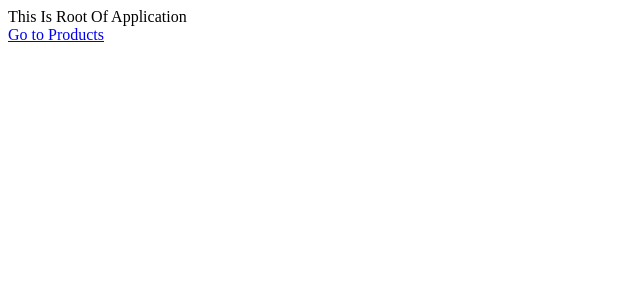
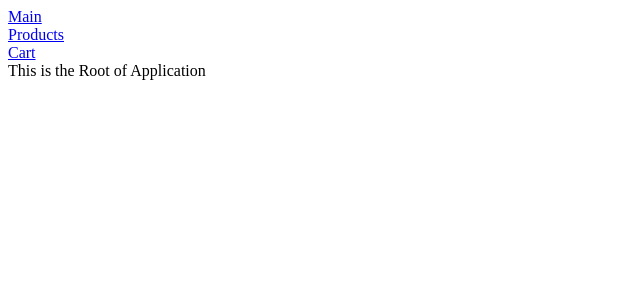
Before and after one commit to Markiewic/keeper, a React (Create React App) app: page / in a window 1280 px wide. Shown: the top 300 px of the page, without its empty margins (0-640 px from the left). Built offline with nearby package versions, Linux system fonts and the light colour scheme.

Commit message:
Небольшое изменение архитектуры

```diff
--- a/src/App.js
+++ b/src/App.js
@@ -1,15 +1,37 @@
 import React, { Component } from 'react';
 import { connect } from 'react-redux';
+import { BrowserRouter, Route, Switch, Link } from 'react-router-dom';
+
+import Main from './components/Main';
 import Products from './components/Products';
+import Cart from './components/Cart';
+
+import { fetchProducts } from './actions/products-actions';
 
 class App extends Component {
-  render() {
-    return (
-      <div className="App">
-        <Products />
-      </div>
-    );
-  }
+
+    componentWillMount() {
+        this.props.fetchProducts();
+    }
+
+    render() {
+        return (
+            <BrowserRouter>
+                <div>
+                    <nav>
+                        <Link to="/">Main</Link><br />
+                        <Link to="/products">Products</Link><br />
+                        <Link to="/cart">Cart</Link>
+                    </nav>
+                    <Switch>
+                        <Route path="/" exact component={Main} />
+                        <Route path="/products" component={Products} />
+                        <Route path="/cart" component={Cart} />
+                    </Switch>
+                </div>
+            </BrowserRouter>
+        );
+    }
 }
 
-export default connect(null, null)(App);
+export default connect(null, { fetchProducts })(App);
--- /dev/null
+++ b/src/components/Main.js
@@ -0,0 +1,13 @@
+import React, { Component } from 'react';
+
+class Root extends Component {
+    render() {
+        return (
+            <div>
+                This is the Root of Application
+            </div>
+        );
+    }
+}
+
+export default Root;
--- a/src/index.js
+++ b/src/index.js
@@ -1,34 +1,14 @@
-// import React from 'react';
-// import ReactDOM from 'react-dom';
-// import './index.css';
-// import App from './App';
-// import * as serviceWorker from './serviceWorker';
-
-// ReactDOM.render(<App />, document.getElementById('root'));
-
-// // If you want your app to work offline and load faster, you can change
-// // unregister() to register() below. Note this comes with some pitfalls.
-// // Learn more about service workers: http://bit.ly/CRA-PWA
-// serviceWorker.unregister();
-
 import React from 'react';
 import ReactDOM from 'react-dom';
 import { Provider } from 'react-redux';
-import { BrowserRouter, Route, Switch } from 'react-router-dom';
 
-import Root from './components/Root';
-import Products from './components/Products';
+import App from './App';
 import store from './store';
 
 
 ReactDOM.render(
     <Provider store={store}>
-        <BrowserRouter>
-            <Switch>
-                <Route path="/" exact component={Root} />
-                <Route path="/products" component={Products} />
-            </Switch>
-        </BrowserRouter>
+        <App />
     </Provider>,
     document.getElementById("root")
 );
--- a/src/store.js
+++ b/src/store.js
@@ -4,6 +4,6 @@ import rootReducer from './reducers/reducers';
 
 const initialState = {};
 
-const store = createStore(rootReducer, initialState, compose(applyMiddleware(thunk), window.__REDUX_DEVTOOLS_EXTENSION__ && window.__REDUX_DEVTOOLS_EXTENSION__()));
+const store = createStore(rootReducer, initialState, compose(applyMiddleware(thunk), window.__REDUX_DEVTOOLS_EXTENSION__ ? window.__REDUX_DEVTOOLS_EXTENSION__() : a => a));
 
 export default store;
```
